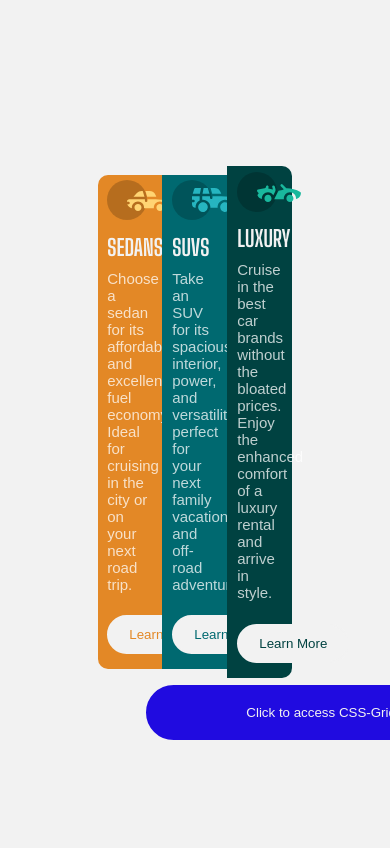
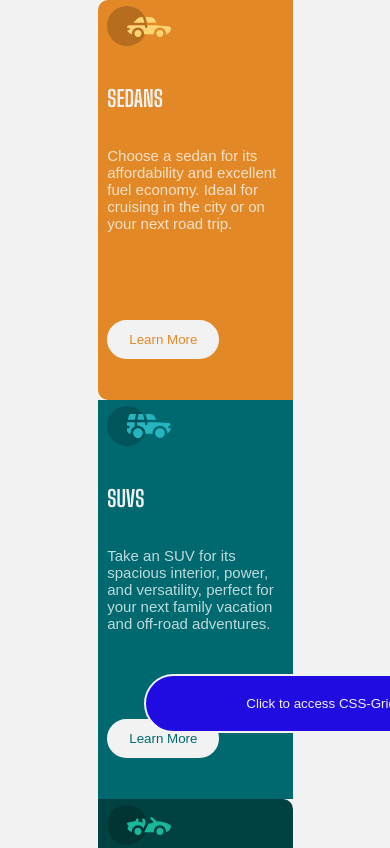
Before and after one commit to AOS2019/CSS-Flexbox-and-Grid-Layout-Original, a plain HTML site: page index.html in a window 390 px wide. Shown: the top 848 px of the page. Drawn offline with Linux system fonts and the light colour scheme.

Commit message:
Updated style

```diff
--- a/style.css
+++ b/style.css
@@ -15,11 +15,10 @@ main{
     align-content: center;
     height: 100vh;
     flex-direction: row;
-    flex-wrap: wrap;
 }
-div{
+/* div{
     width: 33.33333%;
-}
+} */
 .sedans{
     padding: 3% 5%;
     background-color: hsl(31, 77%, 52%);
@@ -62,7 +61,8 @@ input{
 #suvs{
     color: hsl(184, 100%, 22%);
     background-color: hsl(0, 0%, 95%);
-}#luxury{
+}
+#luxury{
     color: hsl(179, 100%, 13%);
     background-color: hsl(0, 0%, 95%);
 }
@@ -83,6 +83,7 @@ input{
 }
 #grid{
     flex-direction: column;
+    flex-wrap: wrap;
     color: hsl(0, 0%, 95%);
     background-color: hsl(246, 91%, 46%);
     padding: 20px 100px;
@@ -94,3 +95,22 @@ input{
 .grid{
     margin: -200px 37%;
 }
+
+@media screen and (max-width: 650px){
+    main {
+        display:flex;
+        flex-direction: column;
+    }
+    /* div{
+        width: 100%;
+    } */
+}
+
+@media screen and (min-width: 1440px){
+    main {
+        flex-direction: row;
+    }
+    /* div{
+        width: 100%;
+    } */
+}
```
